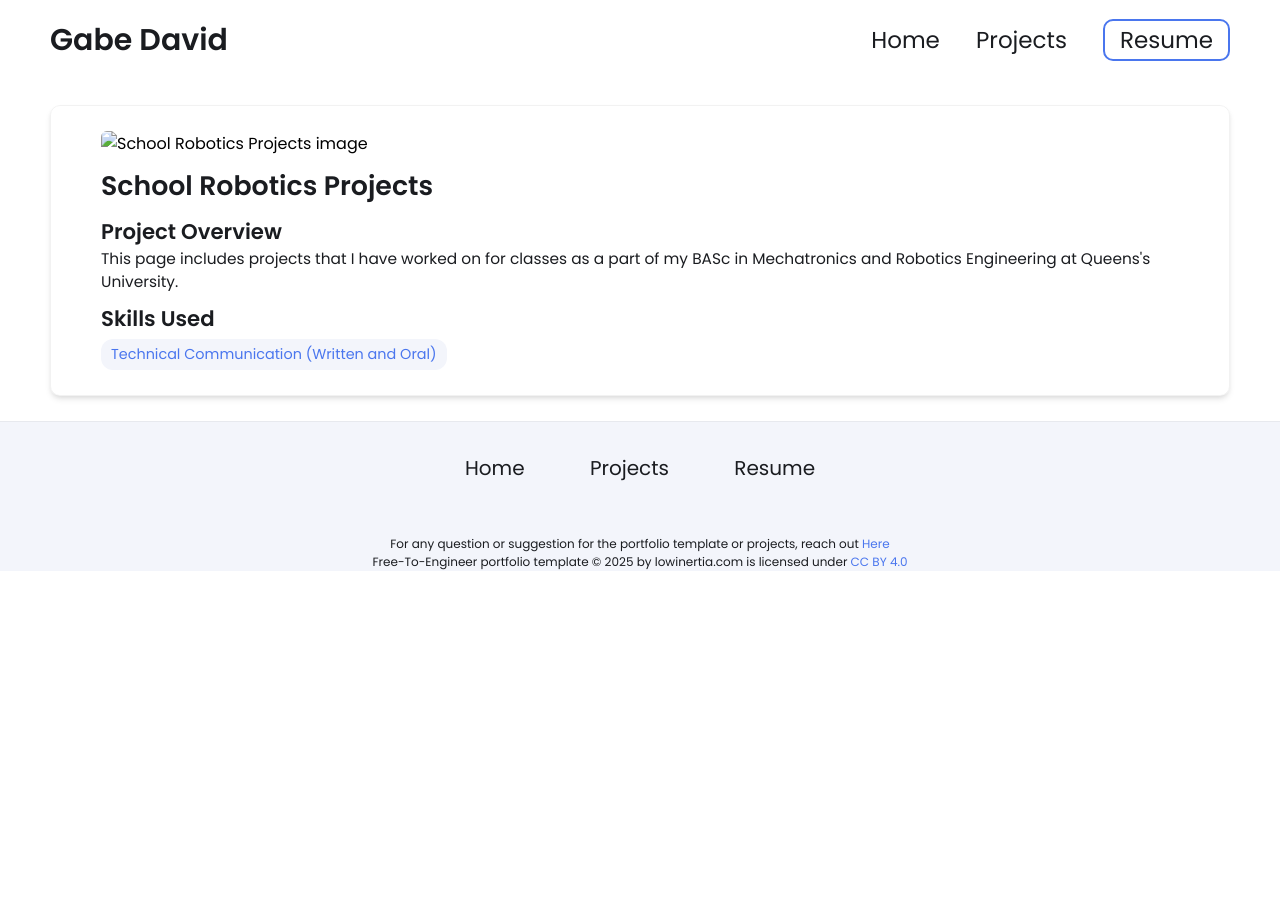
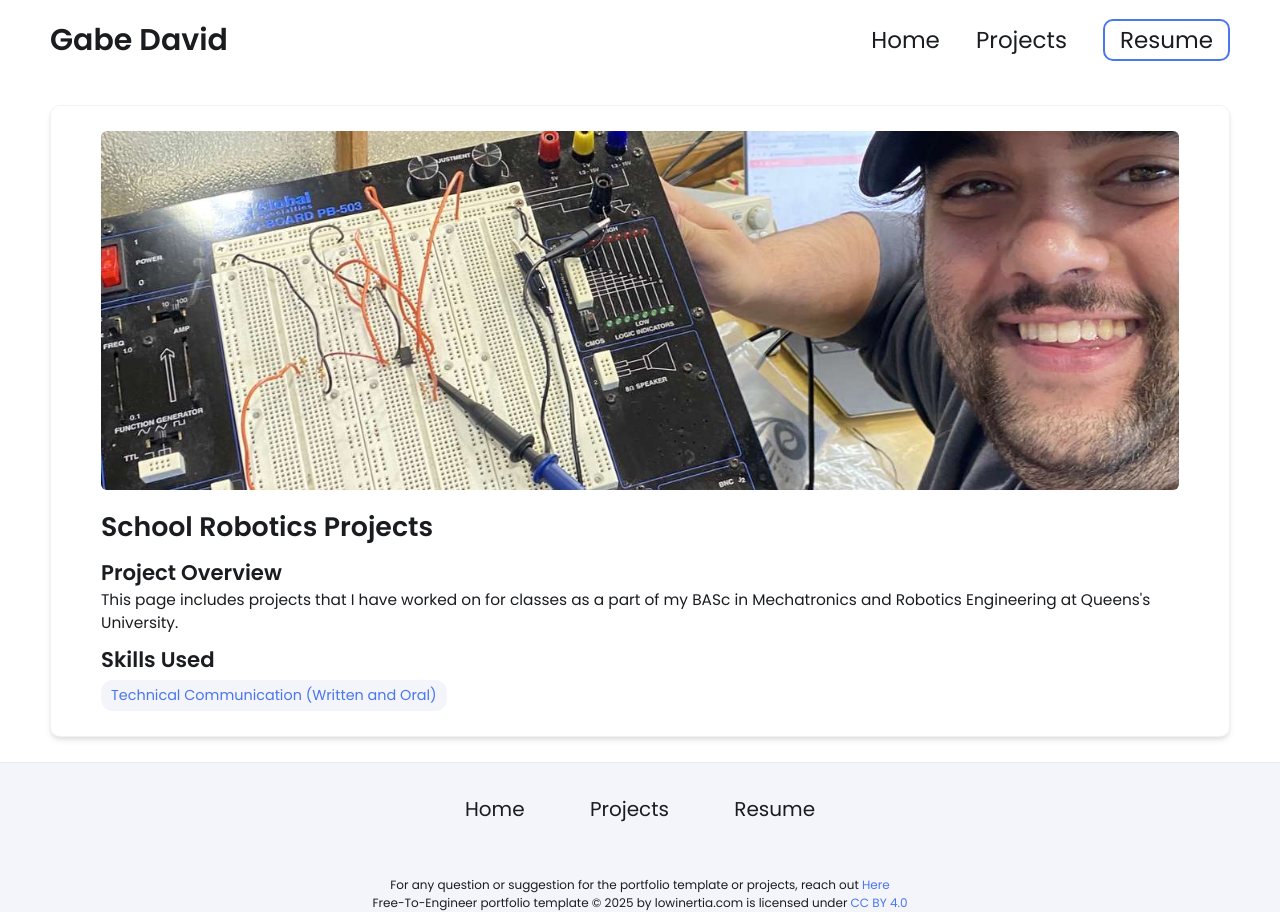
Before and after one commit to gabedavid03/gabedavid03.github.io, a Jekyll site: the page built from _projects/5-School-Projects/index.md, in a window 1280 px wide. Built offline with Jekyll 4.4.1, drawn with Linux system fonts in a browser that asks for light colours.

Commit message:
commit message

```diff
--- a/_projects/5-School-Projects/index.md
+++ b/_projects/5-School-Projects/index.md
@@ -4,5 +4,5 @@ title: School Robotics Projects
 description:  This page includes projects that I have worked on for classes as a part of my BASc in Mechatronics and Robotics Engineering at Queens's University.
 skills:
   - Technical Communication (Written and Oral)
-main-image:
+main-image: /IMG_3512.JPEG
 ---
```
Also changed, not shown: _projects/5-School-Projects/IMG_3512.JPEG (added).
